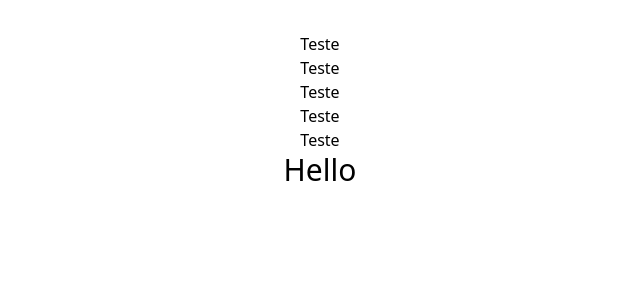
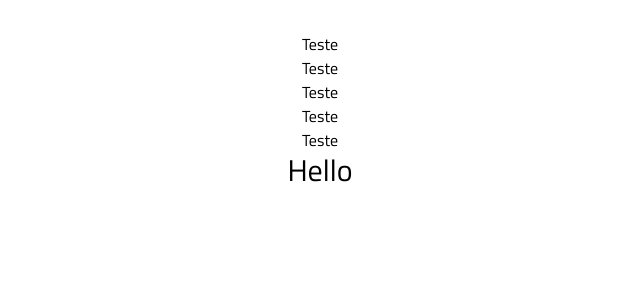
Before and after one commit to robs-am/desafio-maeztra, a React (Vite) app: page / in a window 1280 px wide. Shown: the top 300 px of the page, without its empty margins (320-960 px from the left). Built offline with nearby package versions, Linux system fonts and the light colour scheme.

Commit message:
feat: adiciona data.js + fontes + tokens

```diff
--- a/index.html
+++ b/index.html
@@ -8,7 +8,7 @@
   <link rel="preconnect" href="https://fonts.gstatic.com" crossorigin>
   <link href="https://fonts.googleapis.com/css2?family=Titillium+Web:ital,wght@0,200;0,300;0,400;0,600;0,700;0,900;1,200;1,300;1,400;1,600;1,700&display=swap" rel="stylesheet">
   <meta name="viewport" content="width=device-width, initial-scale=1.0" />
-  <title>Vite + React + TS</title>
+  <title>Desafio Maeztra</title>
 </head>
 
 <body>
--- /dev/null
+++ b/src/data.js
@@ -0,0 +1 @@
+export { Logo } from './assets/header/logo.svg';
--- a/tailwind.config.js
+++ b/tailwind.config.js
@@ -2,7 +2,15 @@
 export default {
   content: ['./index.html', './src/**/*.{js,ts,jsx,tsx}'],
   theme: {
-    extend: {},
+    extend: {
+      colors: {
+        black: '#000',
+        orange: '#FAA500',
+      },
+      fontFamily: {
+        sans: ['Titillium Web'],
+      },
+    },
   },
   plugins: [],
 };
```
Also changed, not shown: src/assets/header/logo.svg (added).
